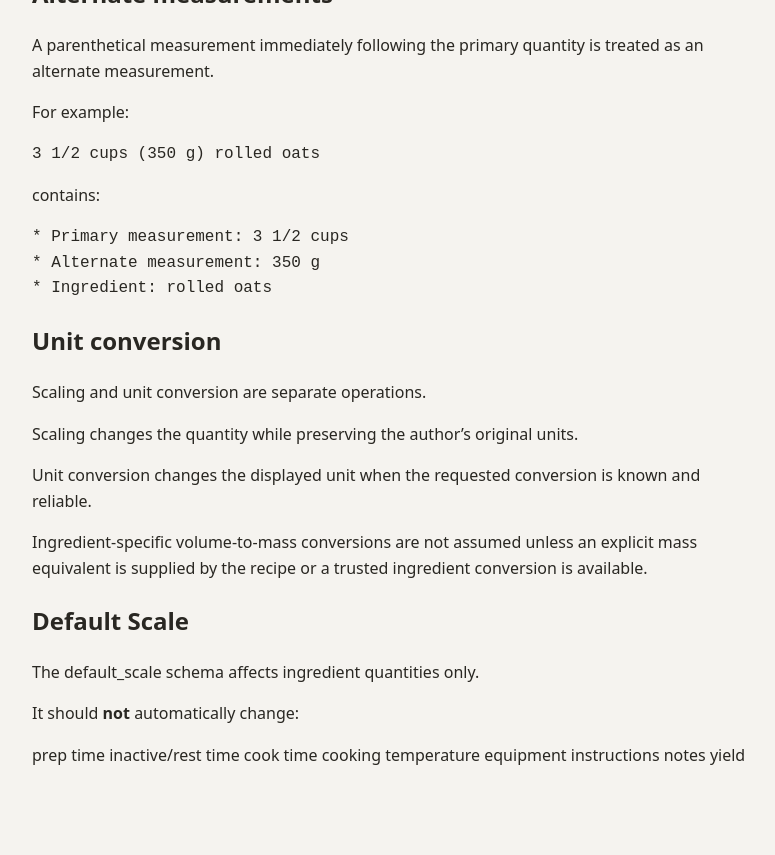
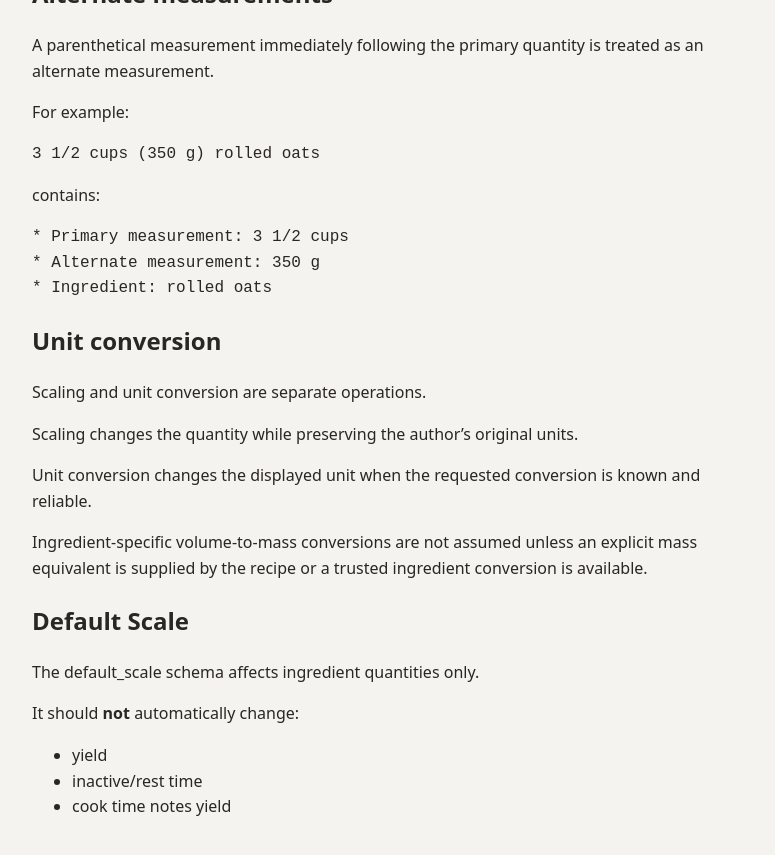
Before and after one commit to sundaycake/recipes, a Jekyll site: the page built from docs/RECIPE_SPEC.md, in a window 1280 px wide and 900 px high, scrolled down 2141 px. Shown: the top 855 px of the window, without its empty margins (244-1019 px from the left). Built offline with Jekyll 4.4.1, drawn with Linux system fonts in a browser that asks for light colours; our own code applies the rules of GitHub Pages for plain Markdown files.

Commit message:
Update RECIPE_SPEC.md

```diff
--- a/docs/RECIPE_SPEC.md
+++ b/docs/RECIPE_SPEC.md
@@ -114,11 +114,8 @@ The default_scale schema affects ingredient quantities only.
 
 It should **not** automatically change:
 
-prep time
-inactive/rest time
-cook time
-cooking temperature
-equipment
-instructions
+- yield
+- inactive/rest time
+- cook time
 notes
 yield
```
